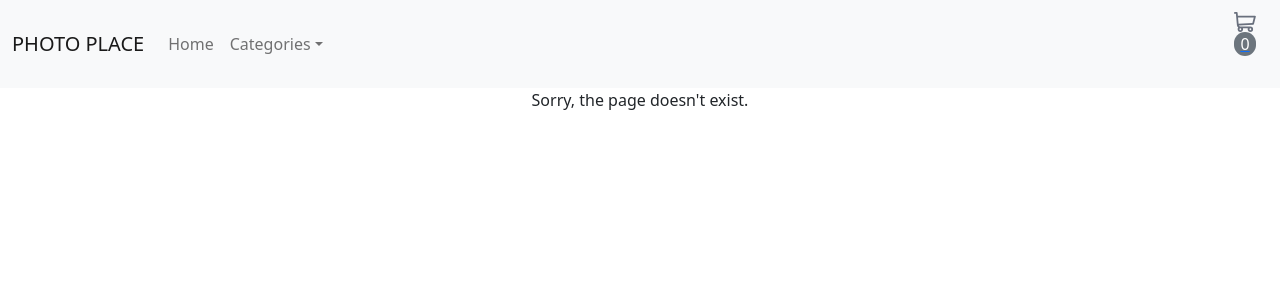
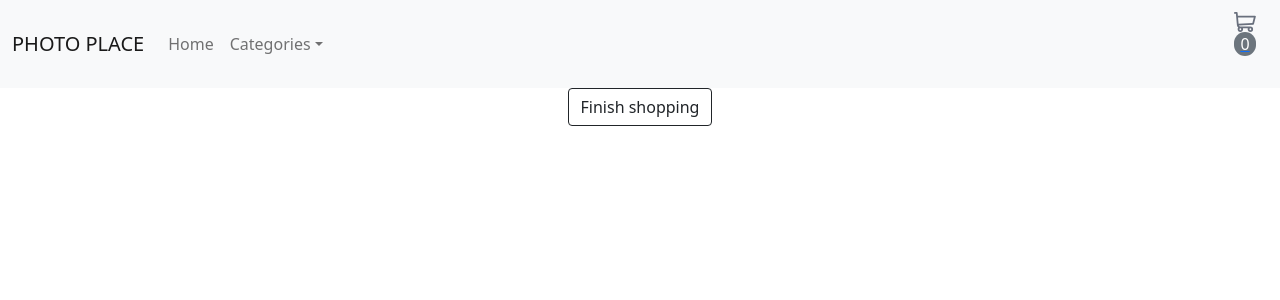
Before and after one commit to ricardoyepezz/CODERHOUSE-react-project, a React (Create React App) app: page /Payment in a window 1280 px wide. Shown: the top 300 px of the page. Built offline with nearby package versions, Linux system fonts and the light colour scheme.

Commit message:
Firebase II

```diff
--- a/src/App.js
+++ b/src/App.js
@@ -7,6 +7,7 @@ import { BrowserRouter, Switch, Route } from "react-router-dom";
 import NotFound from "./components/NotFound/NotFound";
 import { CartProvider } from "./context/CartContext";
 import Home from "./pages/Home";
+import Payment from "./components/Payment/Payment";
 
 function App() {
 	return (
@@ -27,7 +28,7 @@ function App() {
 							path="/item/:itemId"
 							component={ItemDetailContainer}
 						/>
-						<Route exact={true} path="*" component={NotFound} />
+						<Route exact={true} path="/Payment" component={Payment} />
 					</Switch>
 				</CartProvider>
 			</BrowserRouter>
--- a/src/Components/CartProducts/CartProducts.js
+++ b/src/Components/CartProducts/CartProducts.js
@@ -47,9 +47,16 @@ const CartProducts = () => {
 				<h3>Total: $ {totalPrice} </h3>
 			</div>
 			<div className="text-center">
-				<Link to="/">
+				<Link to="/Payment">
 					<button className="btn btn-outline-dark flex-shrink-0 mb-2 my-3">
-						Return to shop
+						To Buy!
+					</button>
+				</Link>
+			</div>
+			<div className="text-center">
+				<Link to="/category/camera">
+					<button className="btn btn-outline-dark flex-shrink-0 mb-2 my-3">
+						Keep buying!
 					</button>
 				</Link>
 			</div>
--- /dev/null
+++ b/src/Components/Payment/Payment.js
@@ -0,0 +1,42 @@
+import React from "react";
+import { getFirestore } from "../../firebase/firebase";
+import { useContext } from "react";
+import { CartContext } from "../../context/CartContext";
+import { collection, addDoc } from "firebase/firestore";
+
+const Payment = () => {
+	const { cart } = useContext(CartContext);
+	console.log(cart);
+
+	const sendOrder = () => {
+		const order = {
+			buyer: [
+				{
+					name: "Ricardo",
+					lastName: "Yepez",
+					phone: "3123344567",
+					email: "ry@gmail.com",
+					location: "chile 1",
+				},
+			],
+			items: [{ cart }],
+		};
+
+		const db = getFirestore();
+		const ordersCollection = collection(db, "orders");
+		addDoc(ordersCollection, order).then(({ id }) => console.log(id));
+	};
+
+	return (
+		<>
+			<button
+				className="btn btn-outline-dark flex-shrink-0 mb-2"
+				onClick={sendOrder}
+			>
+				Finish shopping
+			</button>
+		</>
+	);
+};
+
+export default Payment;
```
